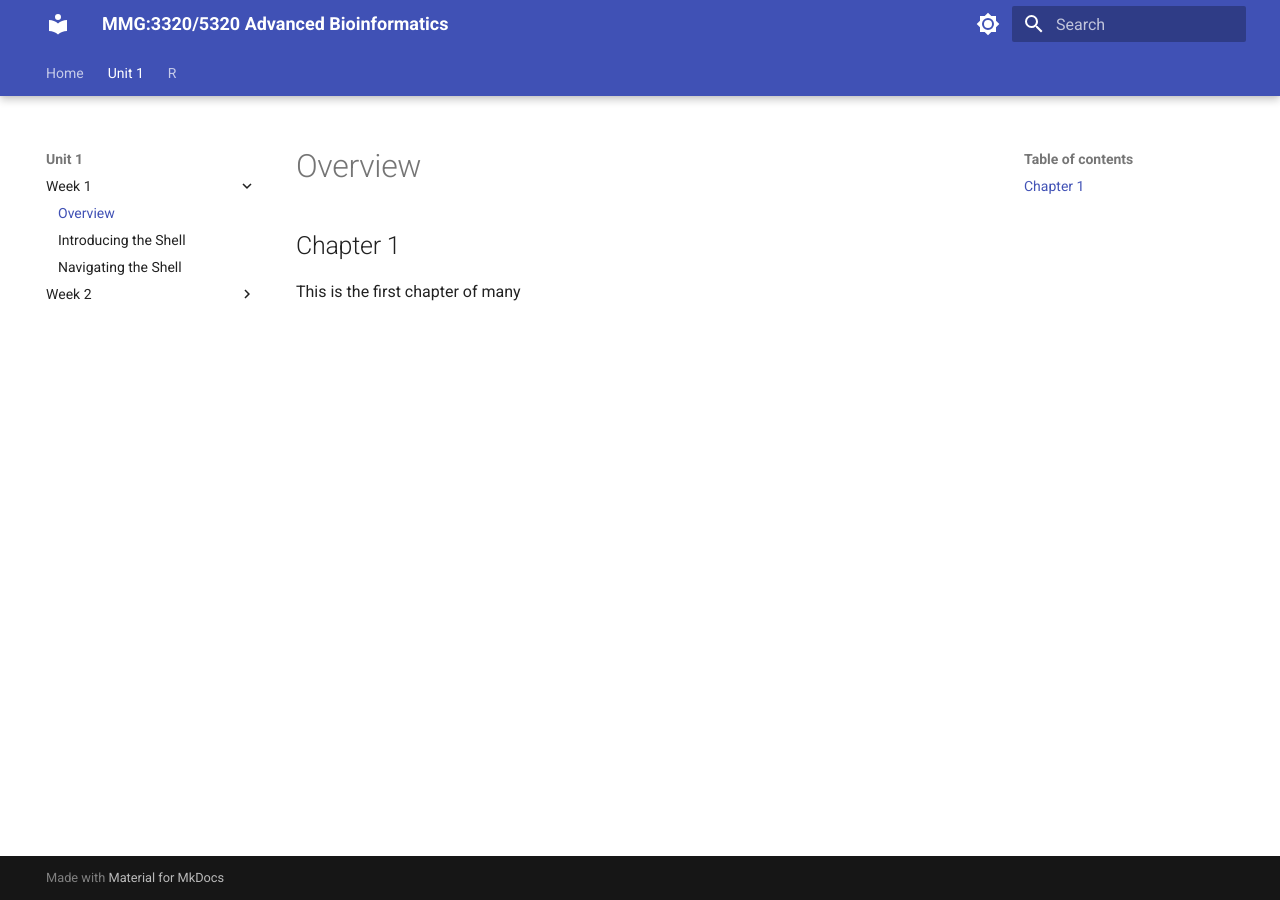
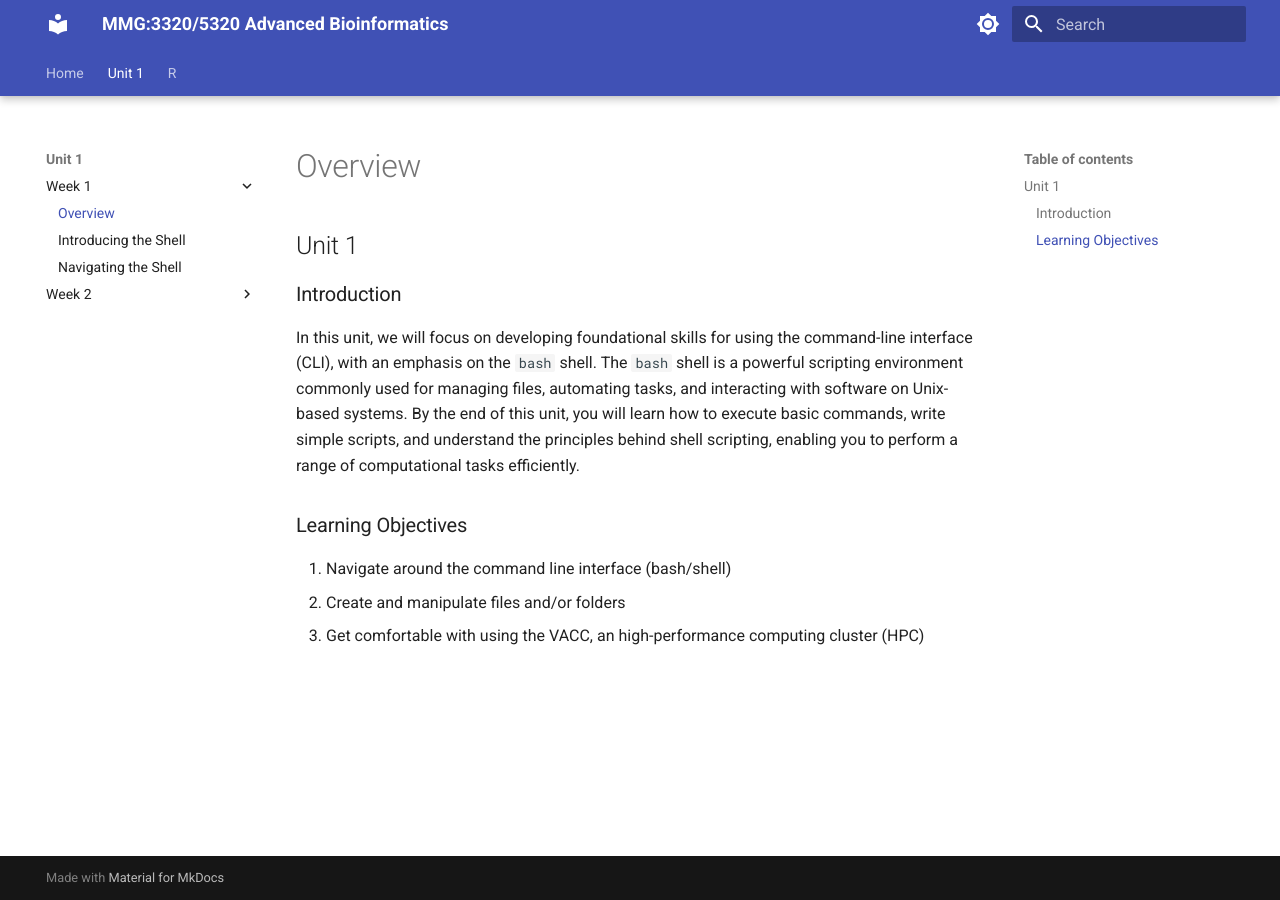
Before and after one commit to PRodriguez19/MMG3320-5320, an MkDocs documentation site: the page built from docs/ch01/index.md, in a window 1280 px wide. Built offline with MkDocs 1.6.1 and Material for MkDocs 9.7.7, drawn with Linux system fonts in a browser that asks for light colours.

Commit message:
Update index.md

```diff
--- a/docs/ch01/index.md
+++ b/docs/ch01/index.md
@@ -1,3 +1,11 @@
-## Chapter 1
+## Unit 1
 
-This is the first chapter of many
+### Introduction
+
+In this unit, we will focus on developing foundational skills for using the command-line interface (CLI), with an emphasis on the `bash` shell. The `bash` shell is a powerful scripting environment commonly used for managing files, automating tasks, and interacting with software on Unix-based systems. By the end of this unit, you will learn how to execute basic commands, write simple scripts, and understand the principles behind shell scripting, enabling you to perform a range of computational tasks efficiently.
+
+### Learning Objectives
+
+1.	Navigate around the command line interface (bash/shell)
+2.	Create and manipulate files and/or folders
+3.	Get comfortable with using the VACC, an high-performance computing cluster (HPC)
```
